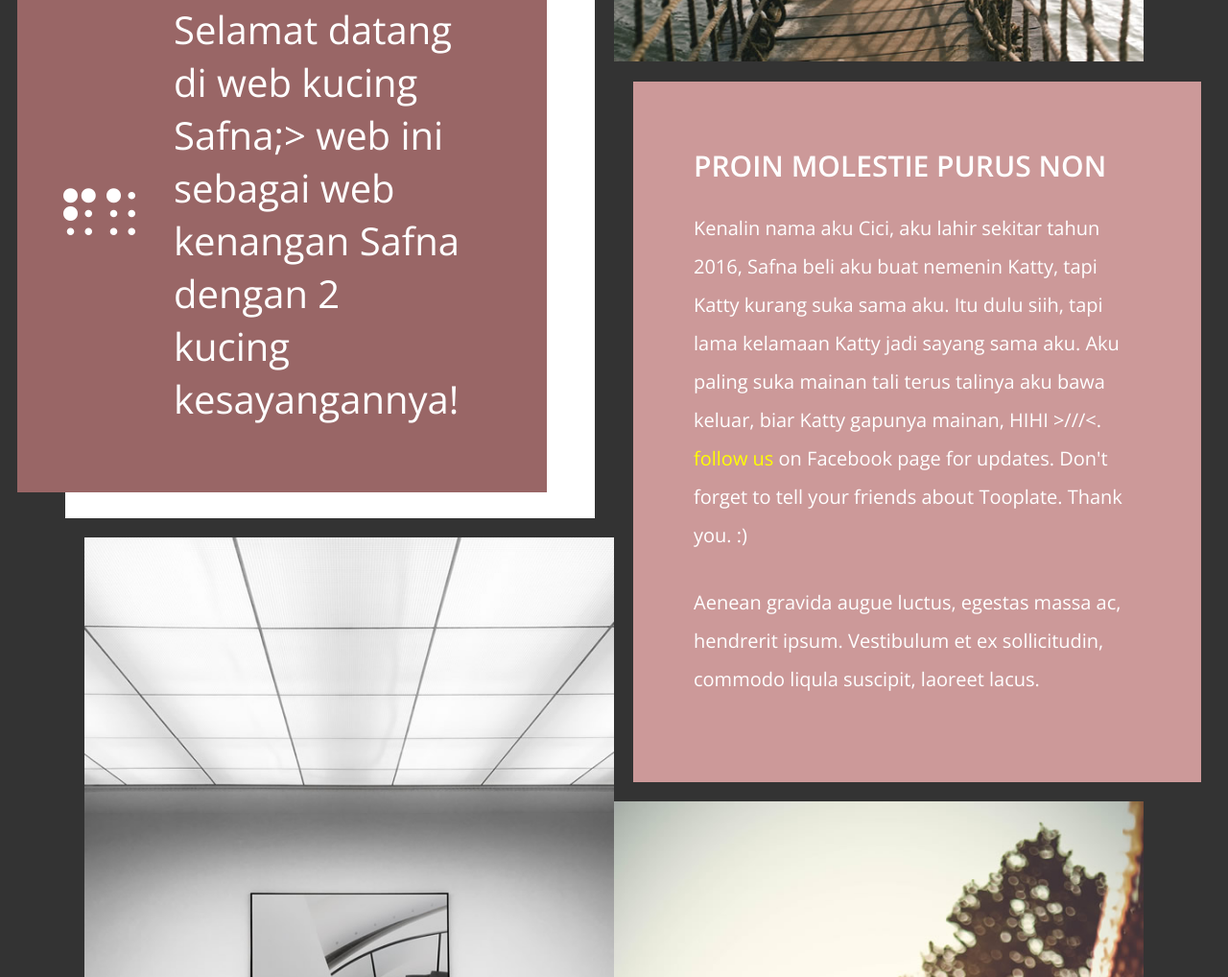
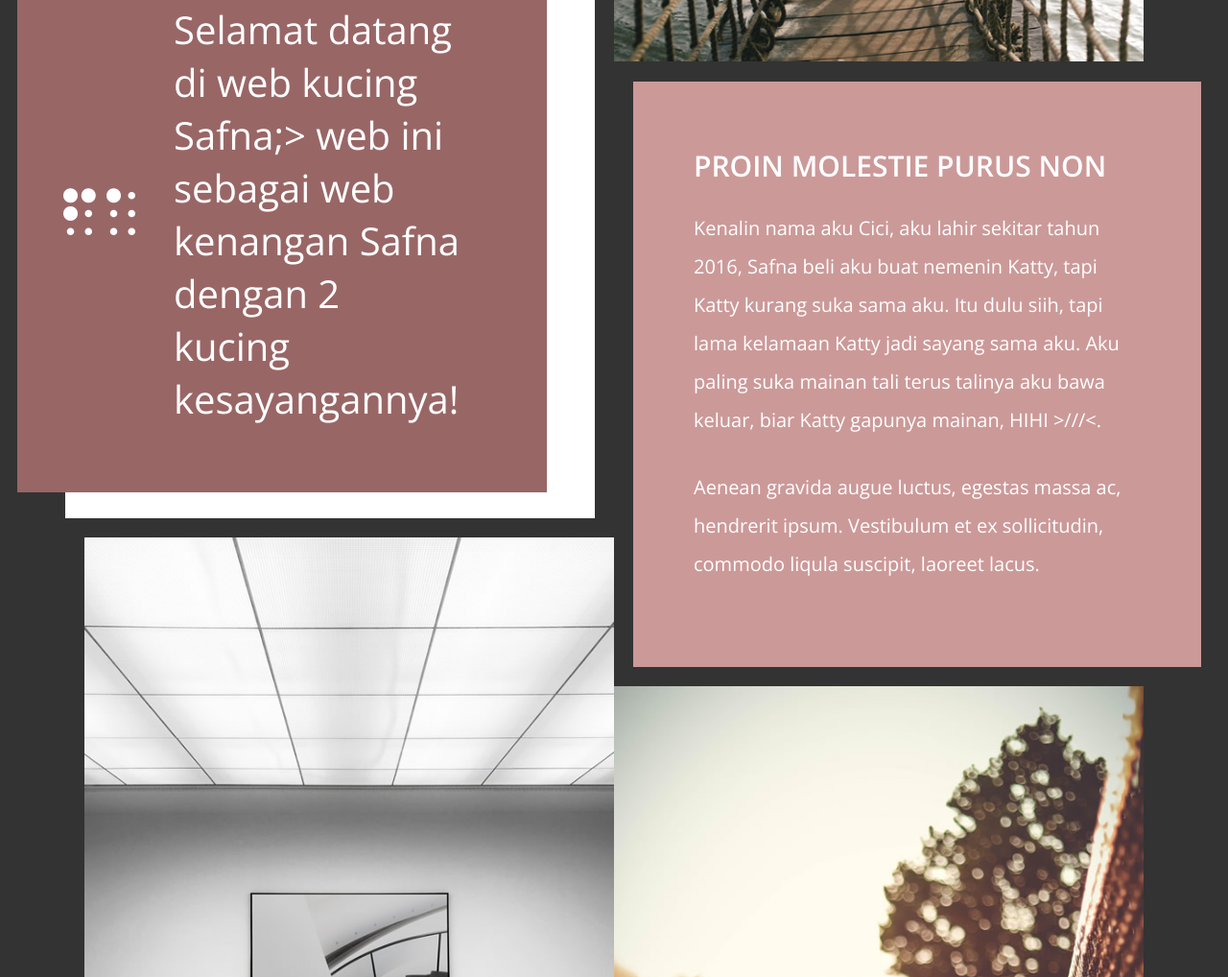
Before and after one commit to sfnpntr/webakhirsafna, a plain HTML site: page index.html in a window 1280 px wide. Shown: the part 1062-2080 px from the top of the page at 96% size. Drawn offline with nearby package versions, Linux system fonts and the light colour scheme.

Commit message:
Update index.html

```diff
--- a/index.html
+++ b/index.html
@@ -60,7 +60,7 @@ http://www.tooplate.com/view/2110-character
                         Proin Molestie Purus Non
                     </h2>
                 </header>
-                <p>Kenalin nama aku Cici, aku lahir sekitar tahun 2016, Safna beli aku buat nemenin Katty, tapi Katty kurang suka sama aku. Itu dulu siih, tapi lama kelamaan Katty jadi sayang sama aku. Aku paling suka mainan tali terus talinya aku bawa keluar, biar Katty gapunya mainan, HIHI >///<.  <a href="https://www.facebook.com/tooplate">follow us</a> on Facebook page for updates. Don't forget to tell your friends about Tooplate. Thank you. :)</p>
+                <p>Kenalin nama aku Cici, aku lahir sekitar tahun 2016, Safna beli aku buat nemenin Katty, tapi Katty kurang suka sama aku. Itu dulu siih, tapi lama kelamaan Katty jadi sayang sama aku. Aku paling suka mainan tali terus talinya aku bawa keluar, biar Katty gapunya mainan, HIHI >///<.</p>
                 <p class="tm-mt tm-mb-small">Aenean gravida augue luctus, egestas massa ac, hendrerit ipsum. Vestibulum et
                     ex sollicitudin, commodo liqula suscipit, laoreet lacus.
                 </p>
```
